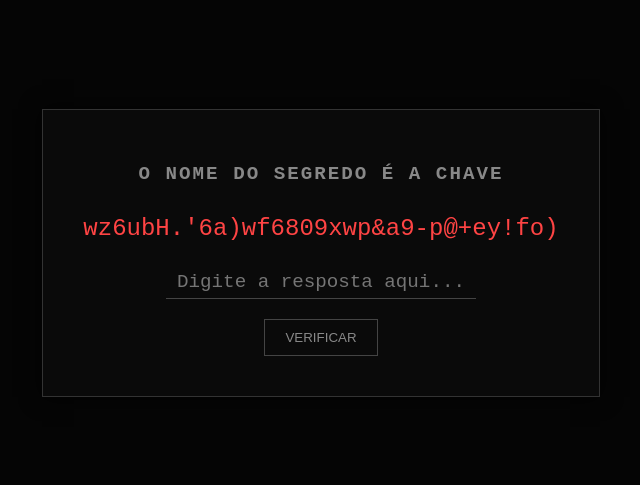
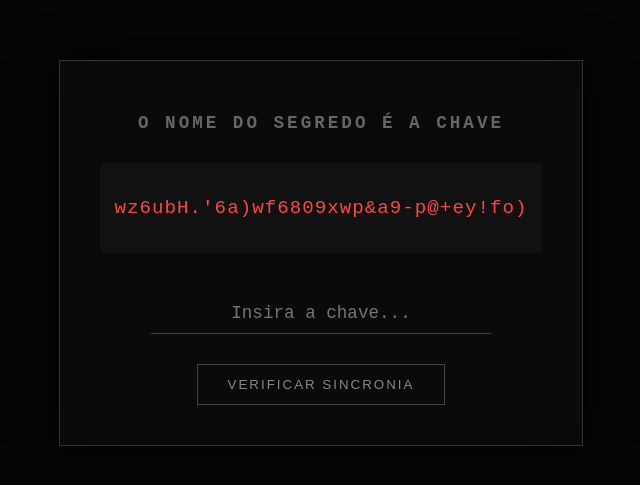
Before and after one commit to Bl4ast/precisodeajuda, a plain HTML site: page index.html in a window 1280 px wide. Shown: the part 147-632 px from the top of the page, without its empty margins (319-959 px from the left). Drawn offline with Linux system fonts and the light colour scheme.

Commit message:
Update index.html

```diff
--- a/index.html
+++ b/index.html
@@ -3,7 +3,7 @@
 <head>
     <meta charset="UTF-8">
     <meta name="viewport" content="width=device-width, initial-scale=1.0">
-    <title>precisodesuaajudaporfavormeabra</title>
+    <title>†_O_SEGREDO_DA_CHAVE_†</title>
     <style>
         body {
             background-color: #050505;
@@ -23,21 +23,26 @@
             border: 1px solid #333;
             padding: 40px;
             background-color: #0a0a0a;
-            box-shadow: 0 0 20px rgba(0, 0, 0, 0.8);
+            box-shadow: 0 0 40px rgba(0, 0, 0, 0.9);
         }
 
         h1 {
-            font-size: 1.2rem;
-            letter-spacing: 2px;
+            font-size: 1.1rem;
+            letter-spacing: 3px;
             margin-bottom: 30px;
-            color: #888;
+            color: #666;
+            text-transform: uppercase;
         }
 
         .cipher-text {
-            font-size: 1.5rem;
+            font-size: 1.2rem;
             color: #ff4444;
             margin: 20px 0;
             user-select: none;
+            letter-spacing: 1px;
+            background: #111;
+            padding: 15px;
+            border-radius: 4px;
         }
 
         input {
@@ -46,30 +51,39 @@
             border-bottom: 1px solid #444;
             color: #00ff00;
             font-family: inherit;
-            font-size: 1.2rem;
+            font-size: 1.1rem;
             text-align: center;
             outline: none;
-            padding: 5px;
-            width: 300px;
+            padding: 10px;
+            width: 320px;
+            margin-top: 20px;
+            transition: border-color 0.3s;
+        }
+
+        input:focus {
+            border-bottom-color: #00ff00;
         }
 
         button {
-            margin-top: 20px;
+            margin-top: 30px;
             background: transparent;
             border: 1px solid #444;
             color: #888;
-            padding: 10px 20px;
+            padding: 12px 30px;
             cursor: pointer;
-            transition: all 0.3s;
+            text-transform: uppercase;
+            letter-spacing: 2px;
+            transition: all 0.5s;
         }
 
         button:hover {
             color: #00ff00;
             border-color: #00ff00;
+            background: rgba(0, 255, 0, 0.05);
         }
 
         .hint {
-            margin-top: 50px;
+            margin-top: 40px;
             font-size: 0.7rem;
             color: #222;
         }
@@ -80,34 +94,39 @@
     <div class="container">
         <h1>O NOME DO SEGREDO É A CHAVE</h1>
 
-        <!-- Texto cifrado usando Vigenère com a chave 'bl4ast' -->
-        <!-- Frase original: ELE ESTA CORRENDO VEJA O QUE EU VI -->
         <div class="cipher-text">
             <p>wz6ubH.'6a)wf6809xwp&a9-p@+ey!fo)</p>
         </div>
 
-        <input type="text" id="answer" placeholder="Digite a resposta aqui..." autocomplete="off">
+        <input type="text" id="answer" placeholder="Insira a chave..." autocomplete="off">
         <br>
-        <button onclick="verify()">VERIFICAR</button>
-
-
+        <button onclick="verify()">Verificar Sincronia</button>
     </div>
 
     <script>
         function verify() {
-            // Pegamos o valor, transformamos em minúsculo e removemos espaços sobrando
+            // Pegamos o valor, removemos espaços e deixamos tudo em minúsculo
             const val = document.getElementById('answer').value.toLowerCase().trim();
 
-            // A comparação deve ser feita com a frase em MINÚSCULO aqui no código
-            if (val == "VOCÊ DEVE REVELAR O SEGREDO") {
+            // Definimos as variações aceitáveis (com e sem acento)
+            const respostaCerta = "você deve revelar o segredo";
+            const respostaSemAcento = "voce deve revelar o segredo";
+
+            if (val === respostaCerta || val === respostaSemAcento) {
                 alert("ACESSO CONCEDIDO.");
-                // Substitua pelo seu link real do YouTube quando estiver pronto
                 window.location.href = "https://youtube.com/shorts/DNINMWe0IFQ?feature=share";
             } else {
-                alert("CHAVE INCORRETA. TENTE NOVAMENTE.");
+                alert("CHAVE INCORRETA. A FREQUÊNCIA PERMANECE TURVA.");
                 document.getElementById('answer').value = "";
             }
         }
+
+        // Permite apertar "Enter" para enviar
+        document.getElementById('answer').addEventListener('keypress', function (e) {
+            if (e.key === 'Enter') {
+                verify();
+            }
+        });
     </script>
 </body>
 </html>
```
